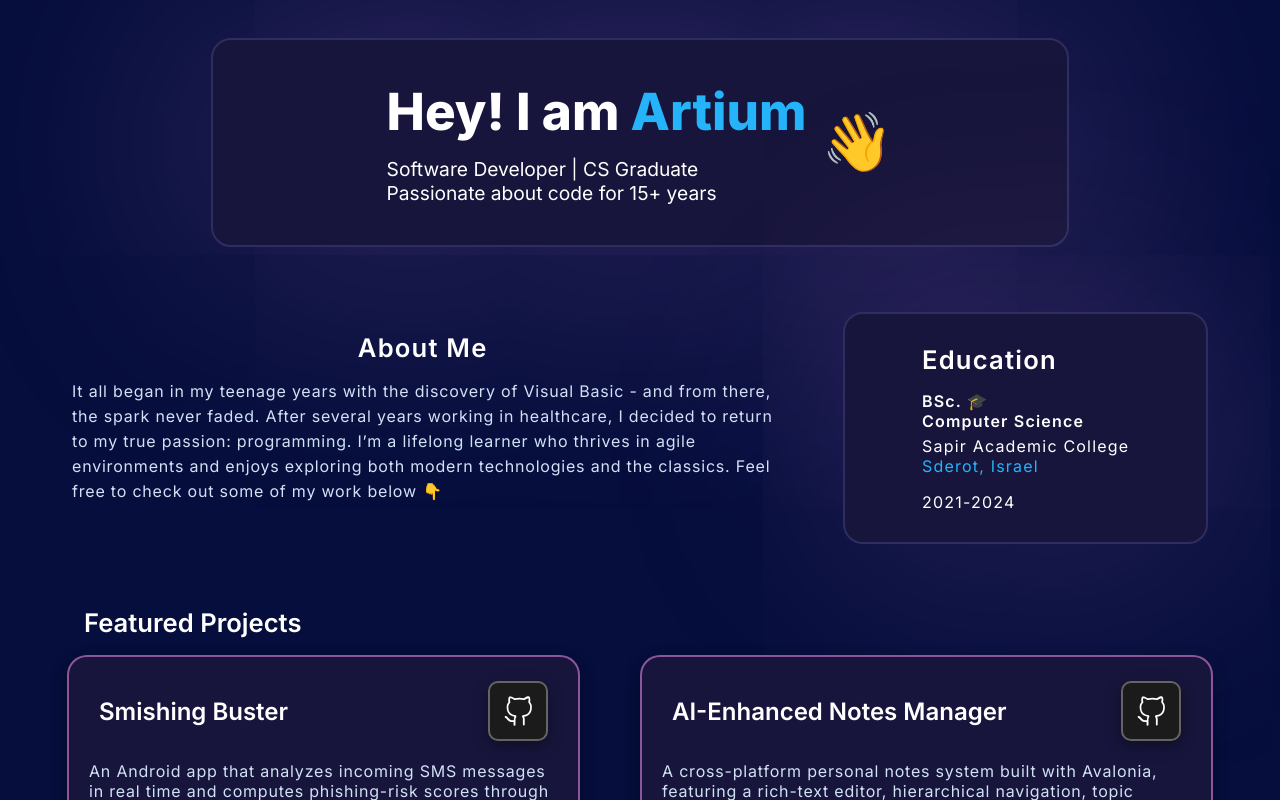
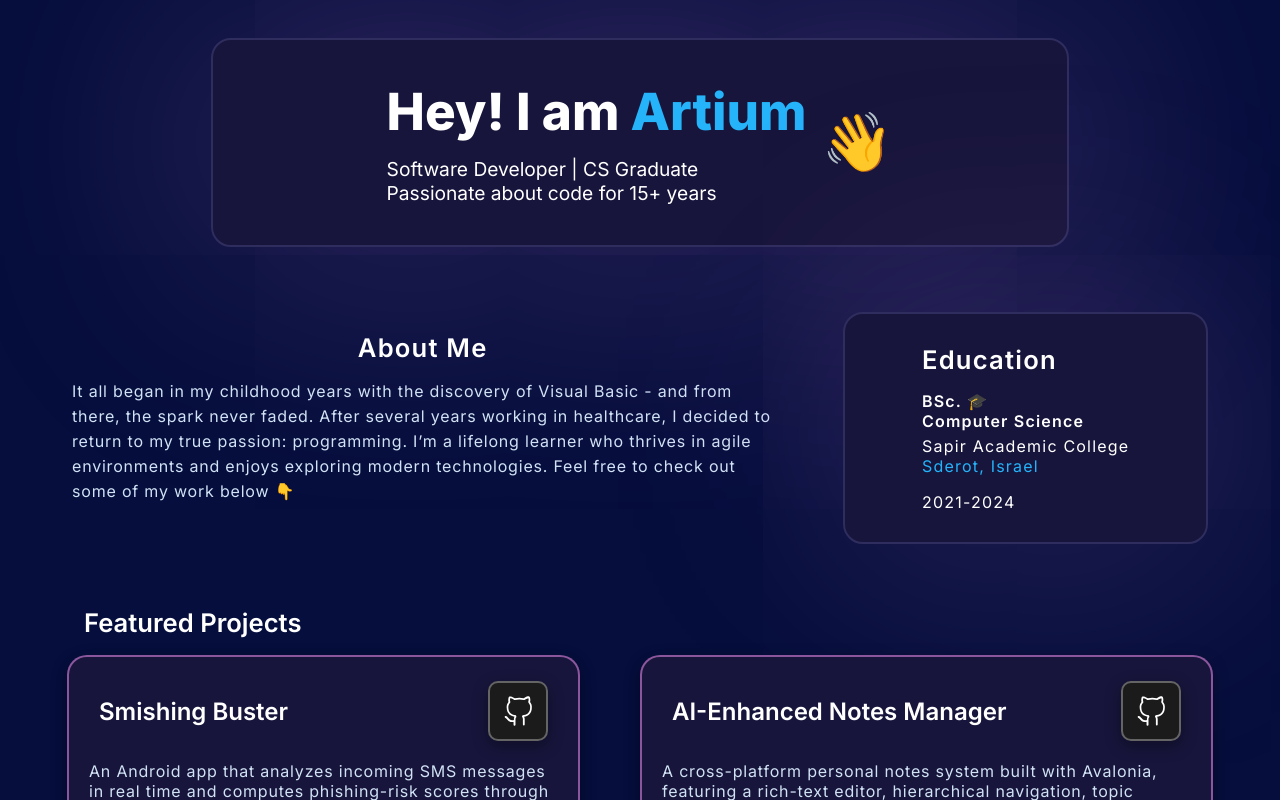
Before and after one commit to MirAdam999/rt_portfolio, a Next.js app: page / in a window 1280 px wide. Shown: the top 800 px of the page. Built offline with nearby package versions, Linux system fonts and the light colour scheme.

Commit message:
v1.2_fix1

```diff
--- a/app/about&education/about&education.tsx
+++ b/app/about&education/about&education.tsx
@@ -8,9 +8,9 @@ export default function About_and_Education() {
             <div className='about'>
                 <p className={mid_font.className} id='about-header'>About Me</p>
                 <p className={fine_font.className} id='about-txt'>
-                    It all began in my teenage years with the discovery of Visual Basic - and from there, the spark never faded.
+                    It all began in my childhood years with the discovery of Visual Basic - and from there, the spark never faded.
                     After several years working in healthcare, I decided to return to my true passion: programming.
-                    I’m a lifelong learner who thrives in agile environments and enjoys exploring both modern technologies and the classics.
+                    I’m a lifelong learner who thrives in agile environments and enjoys exploring modern technologies.
                     Feel free to check out some of my work below 👇
                 </p>
             </div>
--- a/app/contact/contact.tsx
+++ b/app/contact/contact.tsx
@@ -15,7 +15,7 @@ export default function Contact() {
             <h1 className={mid_font.className}>Let's Connect</h1>
             <div className='conn-wrap'>
                 <div className='conn-l'>
-                    <div className={`${fine_font.className} conn`}><CiMail size={35} color='white' />artiomgeneralov@gmail.com</div>
+                    <div className={`${fine_font.className} conn`}><CiMail size={35} color='white' />artiumadam@gmail.com</div>
                     <div className={`${fine_font.className} conn`}><FiPhone size={30} color='white' />+1 (431) 556-4370</div>
                     <div className={`${fine_font.className} conn`}><HiOutlineMapPin size={35} color='white' />Winnipeg, MB, Canada</div>
                 </div>
@@ -24,7 +24,7 @@ export default function Contact() {
                         <VscGithubAlt size={35} color='white' />
                         GitHub
                     </Link>
-                    <Link href="https://www.linkedin.com/in/artium-adam-ba352b31a/" target="_blank" rel="noopener noreferrer" className={`${fine_font.className} conn`}>
+                    <Link href="https://www.linkedin.com/in/artium-adam/" target="_blank" rel="noopener noreferrer" className={`${fine_font.className} conn`}>
                         <IoLogoLinkedin size={35} color='white' />
                         LinkedIn
                     </Link>
```
Also changed, not shown: package.json (+10 -10 lines), 1 other file (tests, documents, lock files or other folders).
